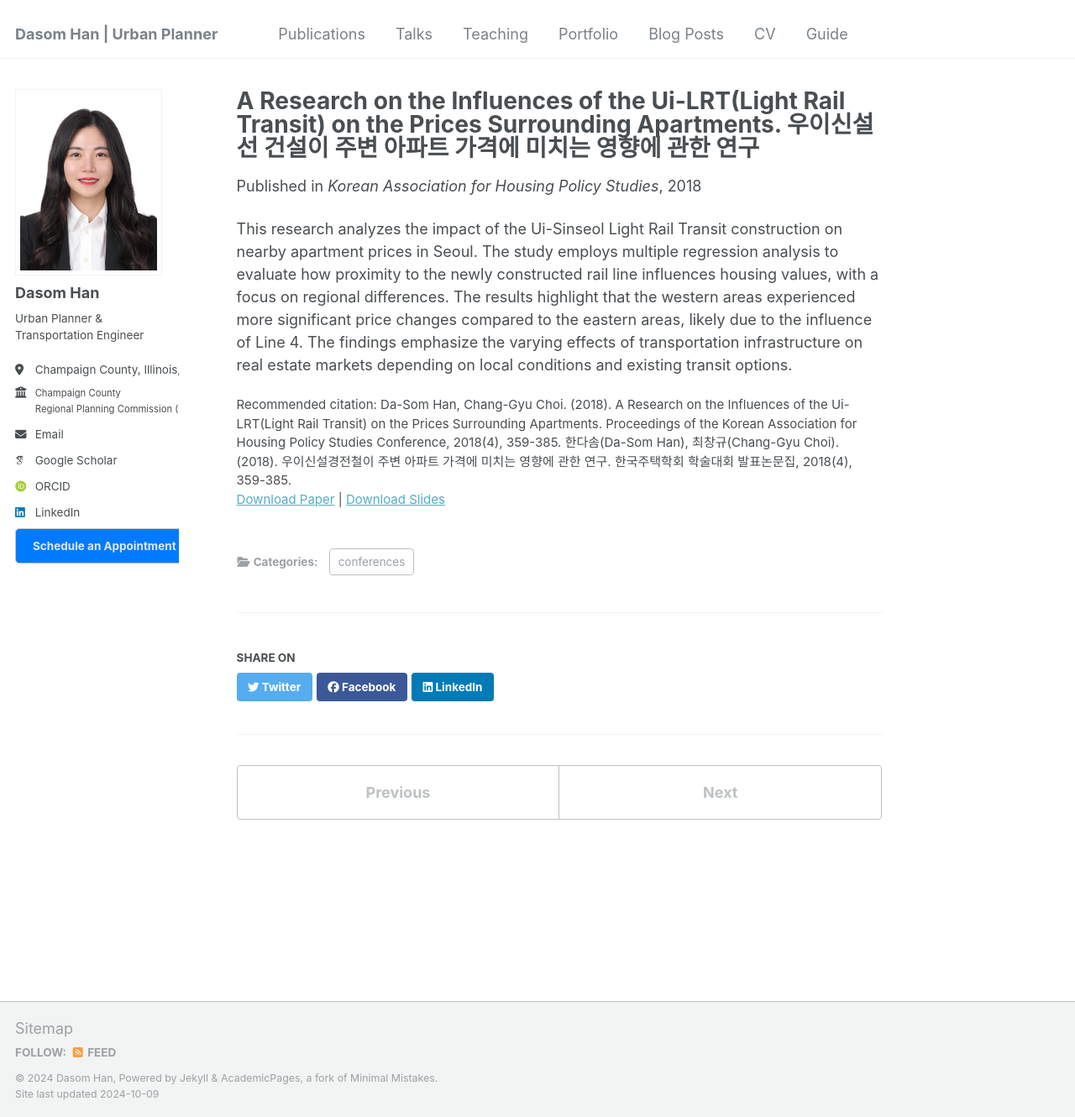
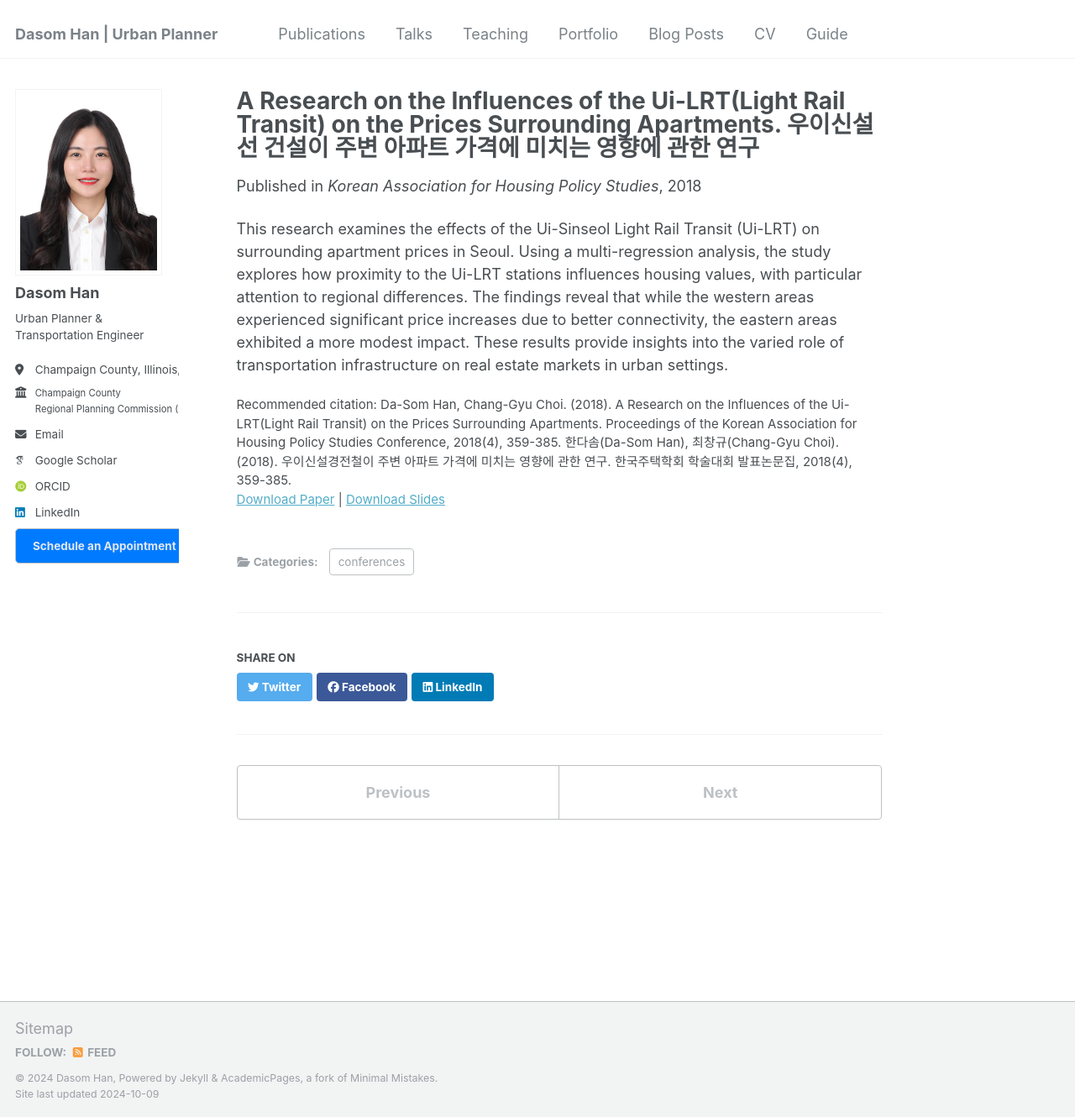
Before and after one commit to dasomh/dasomh.github.io, a Jekyll site: the page built from _publications/2018-10-01-paper-title-number-1.md, in a window 1280 px wide and 1330 px high. Shown: the whole window at 84% size. Built offline with Jekyll 4.4.1, drawn with Linux system fonts in a browser that asks for light colours; some web fonts are replaced.

Commit message:
Update 2018-10-01-paper-title-number-1.md

```diff
--- a/_publications/2018-10-01-paper-title-number-1.md
+++ b/_publications/2018-10-01-paper-title-number-1.md
@@ -3,7 +3,7 @@ title: "A Research on the Influences of the Ui-LRT(Light Rail Transit) on the Pr
 collection: publications
 category: conferences
 permalink: /publication/2009-10-01-paper-title-number-1
-excerpt: 'This research analyzes the impact of the Ui-Sinseol Light Rail Transit construction on nearby apartment prices in Seoul. The study employs multiple regression analysis to evaluate how proximity to the newly constructed rail line influences housing values, with a focus on regional differences. The results highlight that the western areas experienced more significant price changes compared to the eastern areas, likely due to the influence of Line 4. The findings emphasize the varying effects of transportation infrastructure on real estate markets depending on local conditions and existing transit options.'
+excerpt: 'This research examines the effects of the Ui-Sinseol Light Rail Transit (Ui-LRT) on surrounding apartment prices in Seoul. Using a multi-regression analysis, the study explores how proximity to the Ui-LRT stations influences housing values, with particular attention to regional differences. The findings reveal that while the western areas experienced significant price increases due to better connectivity, the eastern areas exhibited a more modest impact. These results provide insights into the varied role of transportation infrastructure on real estate markets in urban settings.'
 date: 2018-12-01
 venue: 'Korean Association for Housing Policy Studies'
 slidesurl: 'http://dasomh.github.io/files/201812_주택학회발표.pdf'
@@ -11,4 +11,4 @@ paperurl: 'https://scholar.kyobobook.co.kr/article/detail/4010027352972'
 citation: 'Da-Som Han, Chang-Gyu Choi. (2018). A Research on the Influences of the Ui-LRT(Light Rail Transit) on the Prices Surrounding Apartments. Proceedings of the Korean Association for Housing Policy Studies Conference, 2018(4), 359-385. 한다솜(Da-Som Han), 최창규(Chang-Gyu Choi). (2018). 우이신설경전철이 주변 아파트 가격에 미치는 영향에 관한 연구. 한국주택학회 학술대회 발표논문집, 2018(4), 359-385.'
 ---
 
-This research analyzes the impact of the Ui-Sinseol Light Rail Transit construction on nearby apartment prices in Seoul. The study employs multiple regression analysis to evaluate how proximity to the newly constructed rail line influences housing values, with a focus on regional differences. The results highlight that the western areas experienced more significant price changes compared to the eastern areas, likely due to the influence of Line 4. The findings emphasize the varying effects of transportation infrastructure on real estate markets depending on local conditions and existing transit options.
+This research examines the effects of the Ui-Sinseol Light Rail Transit (Ui-LRT) on surrounding apartment prices in Seoul. Using a multi-regression analysis, the study explores how proximity to the Ui-LRT stations influences housing values, with particular attention to regional differences. The findings reveal that while the western areas experienced significant price increases due to better connectivity, the eastern areas exhibited a more modest impact. These results provide insights into the varied role of transportation infrastructure on real estate markets in urban settings.
```
